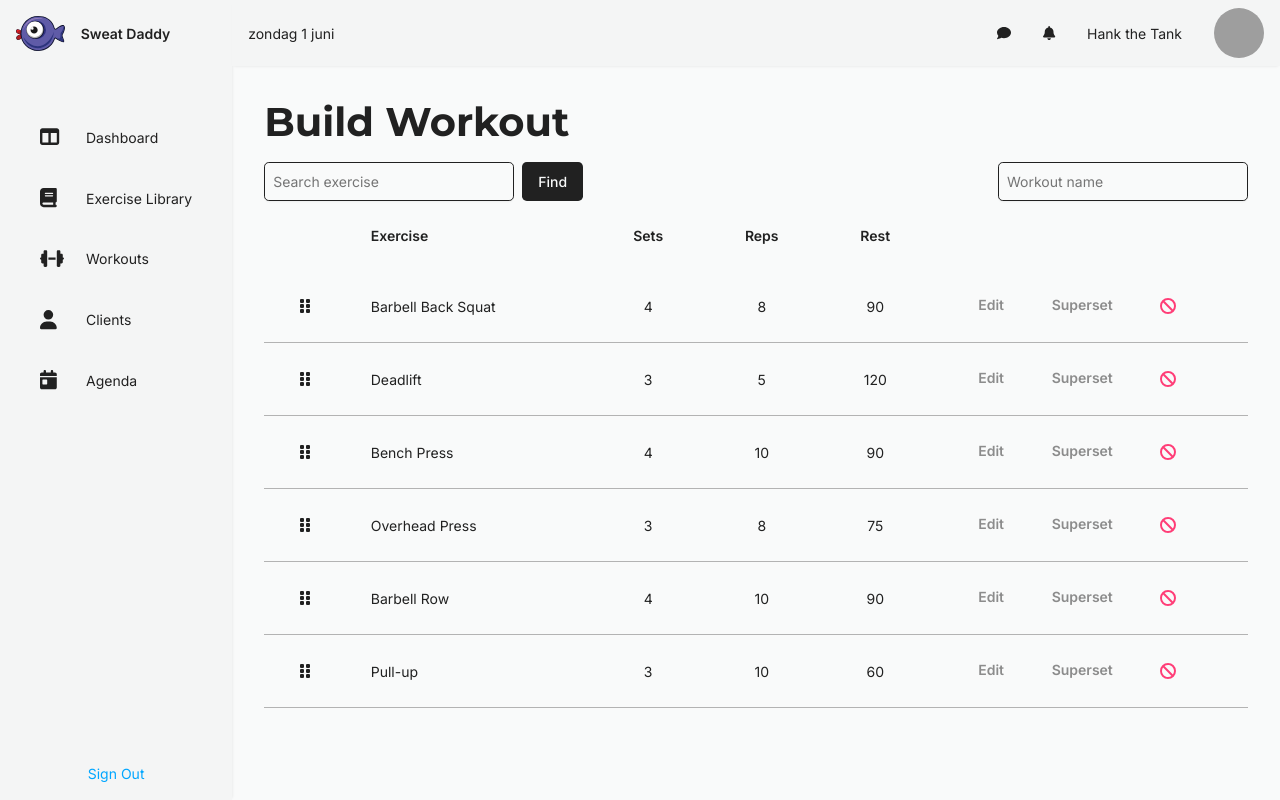
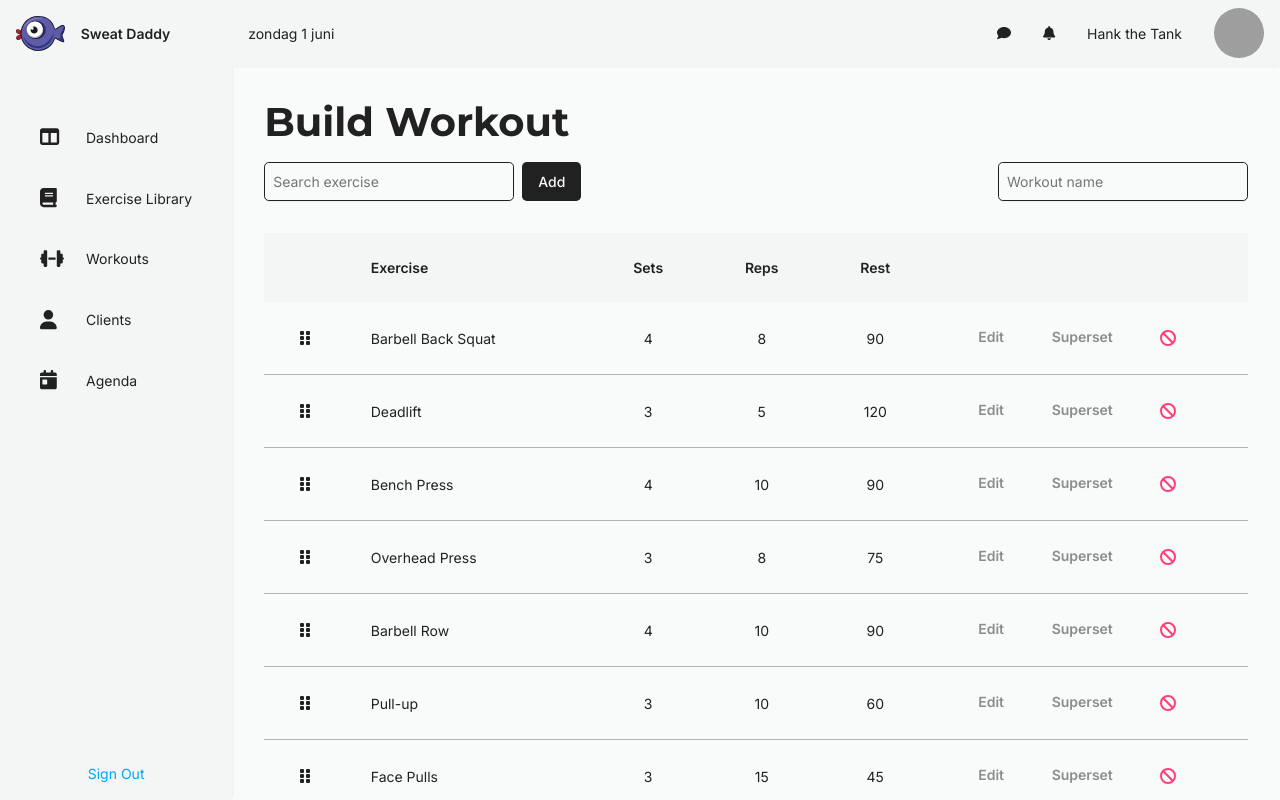
Before and after one commit to sjoerdjansz/eindopdracht-novi-frontend-sjansz, a React (Vite) app: page /workout-builder in a window 1280 px wide. Built offline with nearby package versions, Linux system fonts and the light colour scheme; grey boxes are pictures that could not be loaded.

Commit message:
minor changes

```diff
--- a/src/data/exerciseData.js
+++ b/src/data/exerciseData.js
@@ -44,4 +44,6 @@ export const SELECTED_EXERCISES = [
   { id: "ex-004", name: "Overhead Press", sets: 3, reps: 8, rest: 75 },
   { id: "ex-005", name: "Barbell Row", sets: 4, reps: 10, rest: 90 },
   { id: "ex-006", name: "Pull-up", sets: 3, reps: 10, rest: 60 },
+  { id: "ex-017", name: "Face Pulls", sets: 3, reps: 15, rest: 45 },
+  { id: "ex-018", name: "Lat Pulldown", sets: 3, reps: 12, rest: 60 },
 ];
--- a/src/pages/workoutBuilder/WorkoutBuilder.jsx
+++ b/src/pages/workoutBuilder/WorkoutBuilder.jsx
@@ -31,7 +31,7 @@ export function WorkoutBuilder() {
 
           <Button
             buttonType="secondary"
-            label="Find"
+            label="Add"
             type="button"
             buttonSize="small"
           />
--- a/src/pages/workoutBuilder/WorkoutBuilder.module.css
+++ b/src/pages/workoutBuilder/WorkoutBuilder.module.css
@@ -9,6 +9,7 @@
   margin-top: 1rem;
   justify-content: space-between;
   align-items: center;
+  margin-bottom: 2rem;
 }
 
 .workout-builder__controls-search {
@@ -43,9 +44,8 @@
   border-spacing: 0;
 }
 
-.workout-table thead {
-  background-color: var(--color-primary-dark);
-  color: red;
+.workout__table thead {
+  background-color: var(--color-gray-light);
 }
 
 .workout__table td {
```
